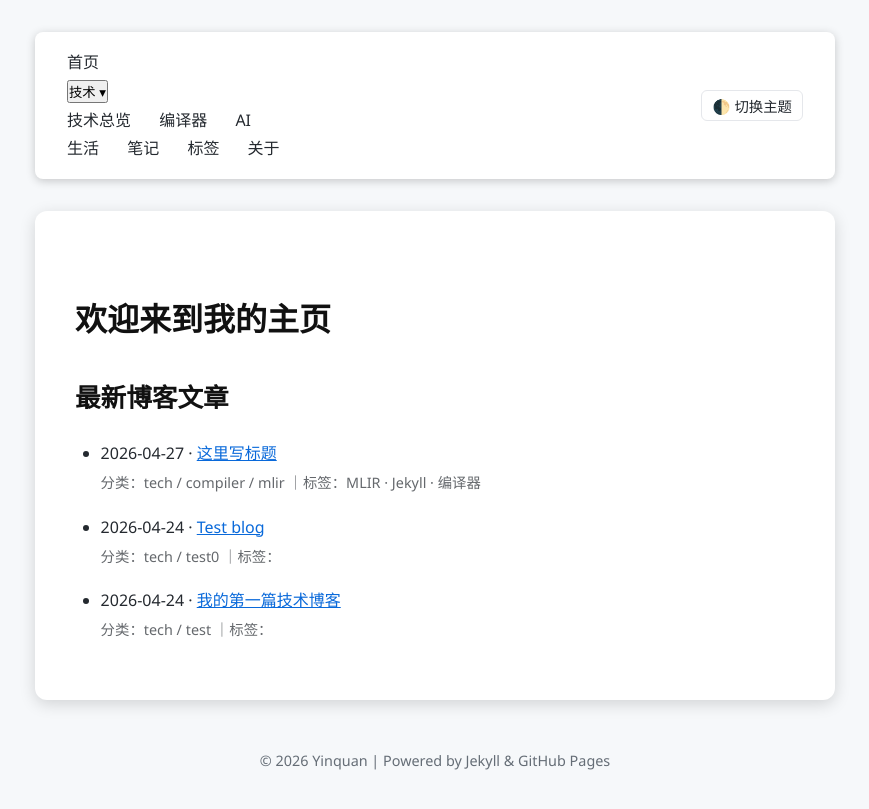
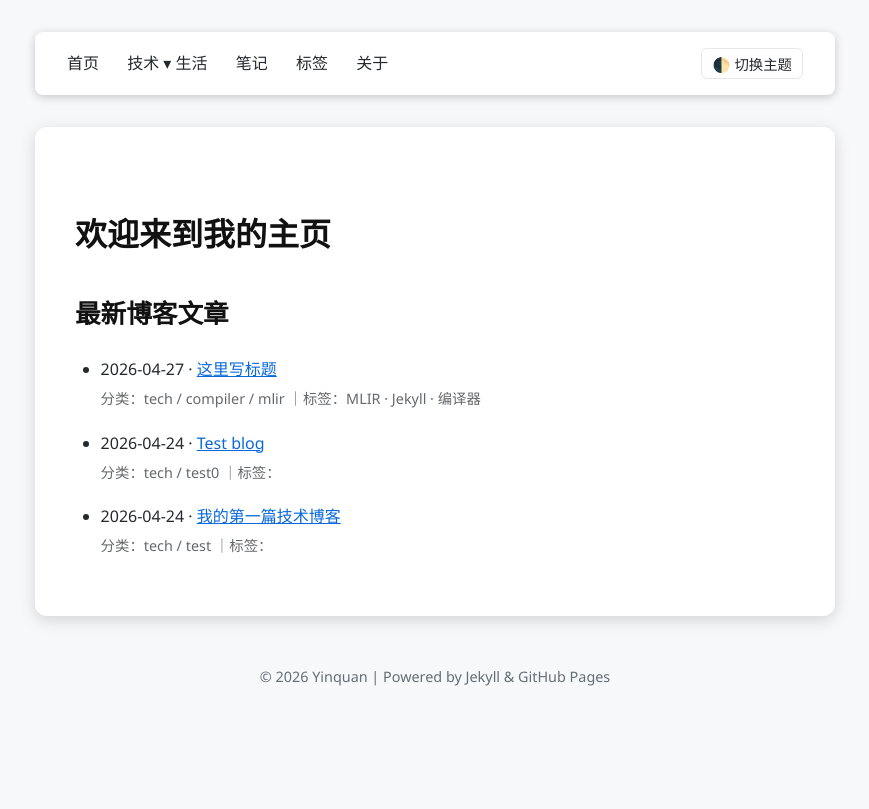
Before and after one commit to YinquanZeng/YinquanZeng.github.io, a Jekyll site: the page built from index.md, in a window 1280 px wide. Shown: the top 809 px of the page, without its empty margins (205-1074 px from the left). Built offline with Jekyll 4.4.1, drawn with Linux system fonts in a browser that asks for light colours.

Commit message:
Update default.html

```diff
--- a/_layouts/default.html
+++ b/_layouts/default.html
@@ -140,6 +140,45 @@
       color: var(--muted-color);
       font-size: 0.9rem;
     }
+
+    /* 分级下拉菜单 */
+    .dropdown {
+      position: relative;
+      display: inline-block;
+    }
+    .dropbtn {
+      background: transparent;
+      color: var(--text-color);
+      border: none;
+      font-size: 1rem;
+      font-weight: 500;
+      cursor: pointer;
+      font-family: inherit;
+    }
+    .dropdown-content {
+      display: none;
+      position: absolute;
+      top: 140%;
+      left: 0;
+      background-color: var(--card-bg);
+      min-width: 160px;
+      border-radius: 6px;
+      box-shadow: 0 4px 12px rgba(0,0,0,0.2);
+      z-index: 999;
+    }
+    .dropdown-content a {
+      display: block;
+      padding: 8px 16px;
+      color: var(--text-color) !important;
+      text-decoration: none;
+    }
+    .dropdown-content a:hover {
+      background: var(--border-color);
+    }
+    .dropdown:hover .dropdown-content {
+      display: block;
+    }
+
   </style>
 </head>
 <body>
```
